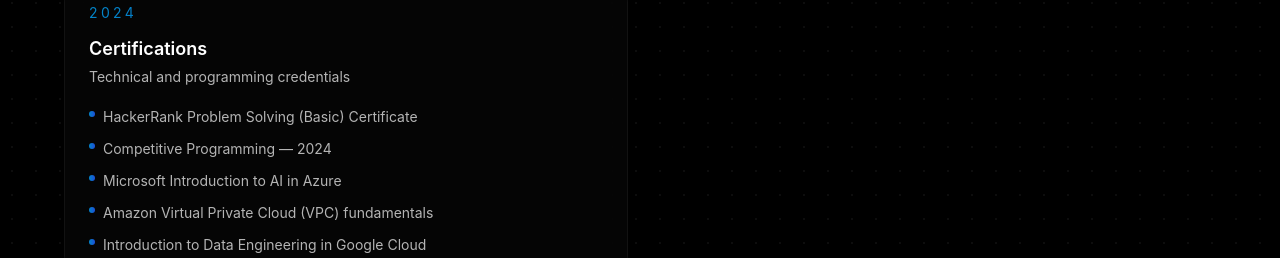
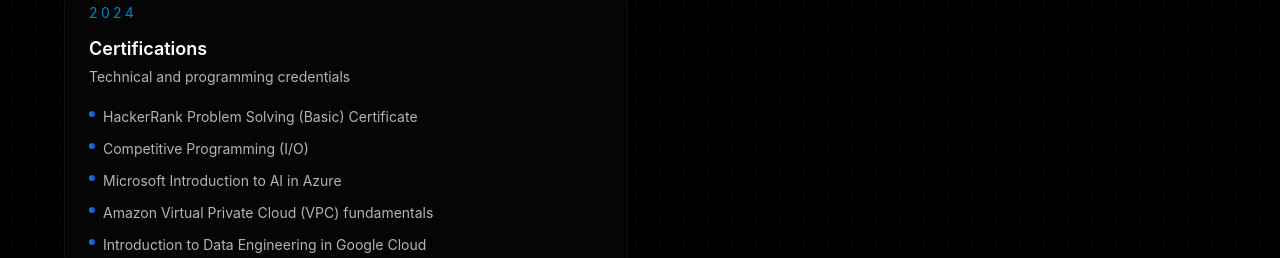
Before and after one commit to nidhinarasimha/nidhinarasimha.github.io, a React (Vite) app: page / in a window 1280 px wide. Shown: the part 4833-5091 px from the top of the page. Built offline with nearby package versions, Linux system fonts and the light colour scheme.

Commit message:
fix certification text

```diff
--- a/src/data/portfolio.ts
+++ b/src/data/portfolio.ts
@@ -234,7 +234,7 @@
     subtitle: 'Technical and programming credentials',
     details: [
       'HackerRank Problem Solving (Basic) Certificate',
-      'Competitive Programming — 2024',
+      'Competitive Programming (I/O)',
       'Microsoft Introduction to AI in Azure',
       'Amazon Virtual Private Cloud (VPC) fundamentals',
       'Introduction to Data Engineering in Google Cloud',
```
